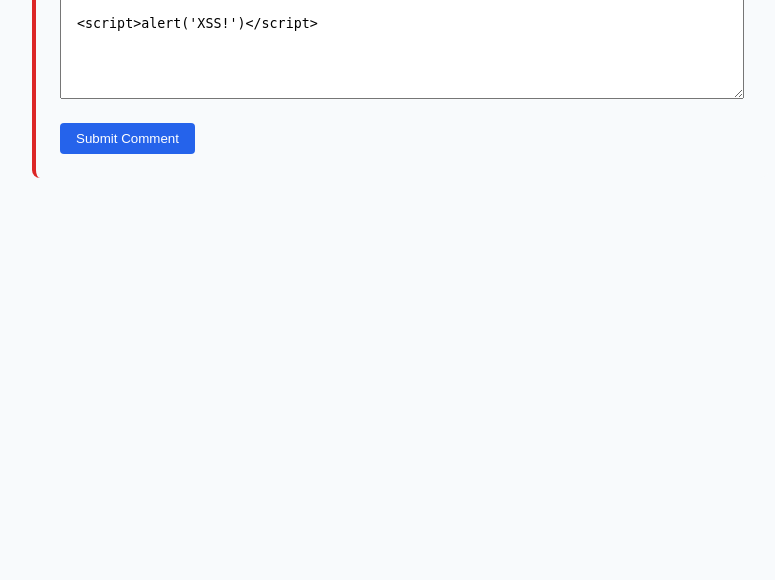
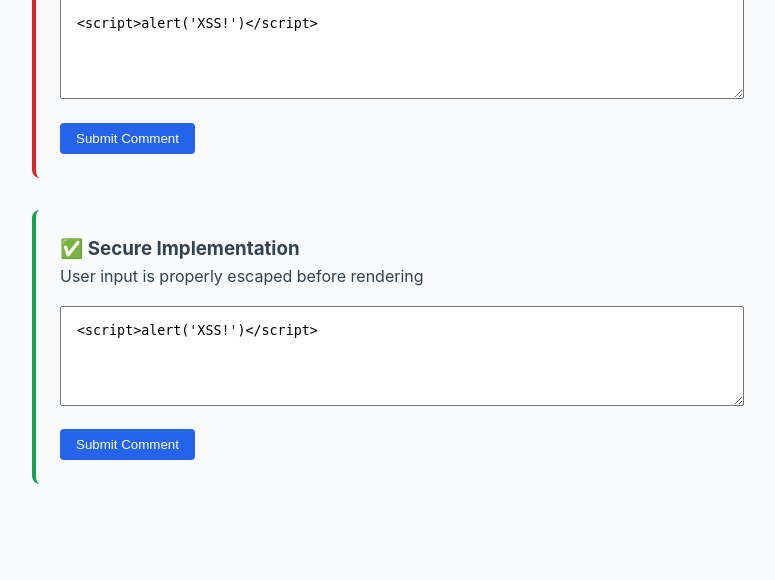
Before and after one commit to islam-hafizul/Web-Security-Lab, a Flask app: page /xss in a window 1280 px wide. Shown: the part 366-946 px from the top of the page, without its empty margins (240-1015 px from the left). Before the commit the page ends 544 px from the top, so only its background shows below. Run offline with Flask 3, Linux system fonts and the light colour scheme.

Commit message:
Add secure XSS prevention with HTML escaping

```diff
--- a/app.py
+++ b/app.py
@@ -1,6 +1,7 @@
 from flask import Flask, render_template, request, jsonify
 import sqlite3
 import os
+import html
 
 app = Flask(__name__)
 
@@ -104,5 +105,11 @@ def xss_vulnerable():
     comment = request.form.get('comment', '')
     return jsonify({'comment': comment})   # VULNERABLE: No escaping
 
+@app.route('/xss/secure', methods=['POST'])
+def xss_secure():
+    comment = request.form.get('comment', '')
+    escaped_comment = html.escape(comment)  # SECURE: Escape user input
+    return jsonify({'comment': escaped_comment})
+
 if __name__ == '__main__':
     app.run(debug=True, port=5000)
--- a/templates/xss.html
+++ b/templates/xss.html
@@ -9,6 +9,7 @@
         .lab-container { max-width: 800px; margin: 0 auto; padding: 2rem; }
         .demo-section { margin: 2rem 0; padding: 1.5rem; background: #f8fafc; border-radius: 8px; }
         .vulnerable { border-left: 4px solid #dc2626; }
+        .secure { border-left: 4px solid #16a34a; }
         textarea { width: 100%; height: 100px; padding: 1rem; margin: 1rem 0; }
         button { background: #2563eb; color: white; padding: 0.5rem 1rem; border: none; border-radius: 4px; }
     </style>
@@ -33,6 +34,14 @@
                 <button onclick="testXSSVulnerable()">Submit Comment</button>
                 <div class="result" id="vulnXssResult"></div>
             </div>
+
+            <div class="demo-section secure">
+                <h3>✅ Secure Implementation</h3>
+                <p>User input is properly escaped before rendering</p>
+                <textarea id="secureComment" placeholder="Enter your comment...">&lt;script&gt;alert('XSS!')&lt;/script&gt;</textarea>
+                <button onclick="testXSSSecure()">Submit Comment</button>
+                <div class="result" id="secureXssResult"></div>
+            </div>
         </div>
     </div>
 
@@ -52,6 +61,23 @@
                 <strong>Note:</strong> The script would execute in a real scenario!
             `;
         }
+
+        async function testXSSSecure() {
+            const comment = document.getElementById('secureComment').value;
+            const response = await fetch('/xss/secure', {
+                method: 'POST',
+                headers: {'Content-Type': 'application/x-www-form-urlencoded'},
+                body: `comment=${encodeURIComponent(comment)}`
+            });
+
+            const data = await response.json();
+            document.getElementById('secureXssResult').innerHTML = `
+                <strong>User comment preview (safe):</strong><br>
+                ${data.comment}<br><br>
+                <strong>Raw HTML:</strong><br>
+                <code>${data.comment}</code>
+            `;
+        }
     </script>
 </body>
 </html>
```
